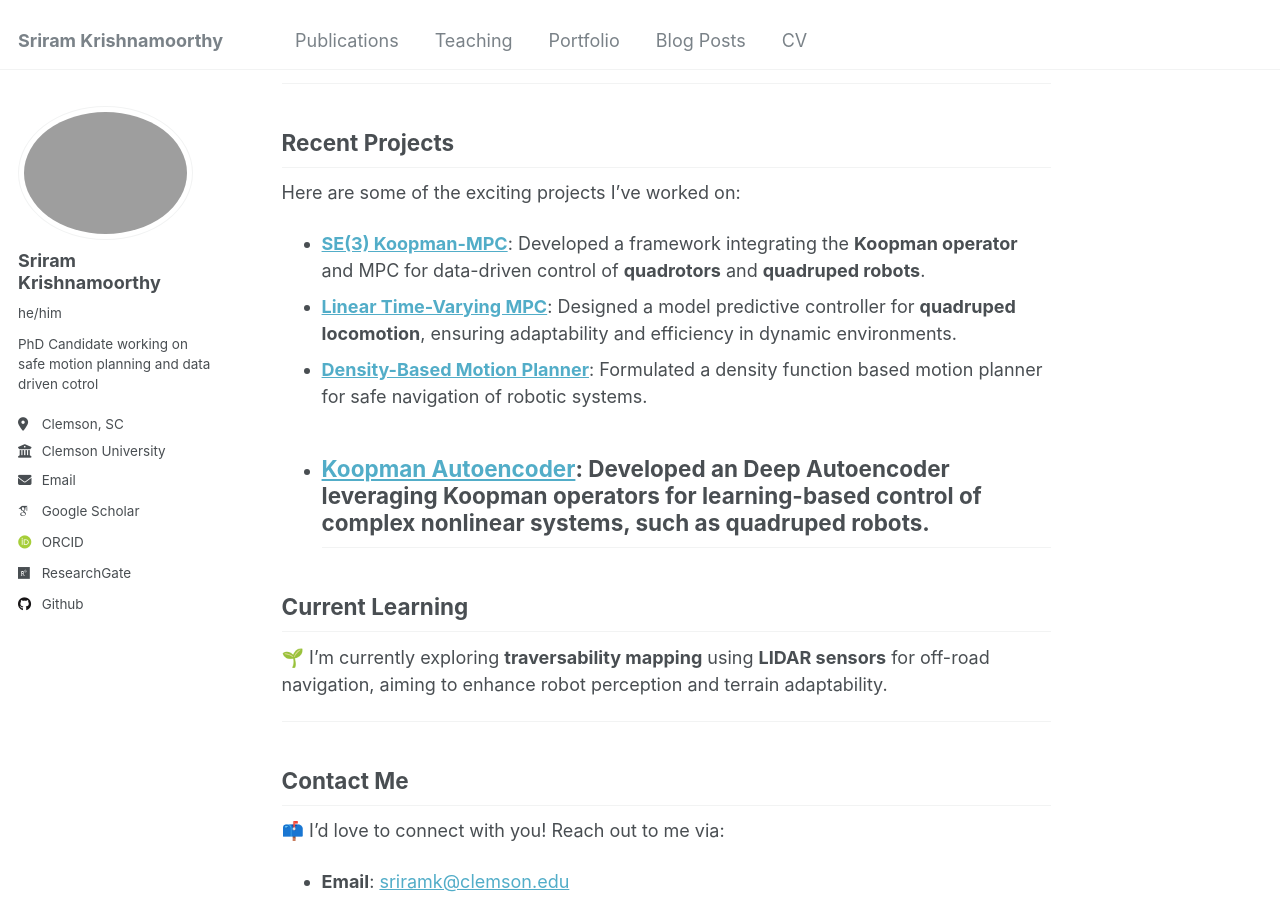
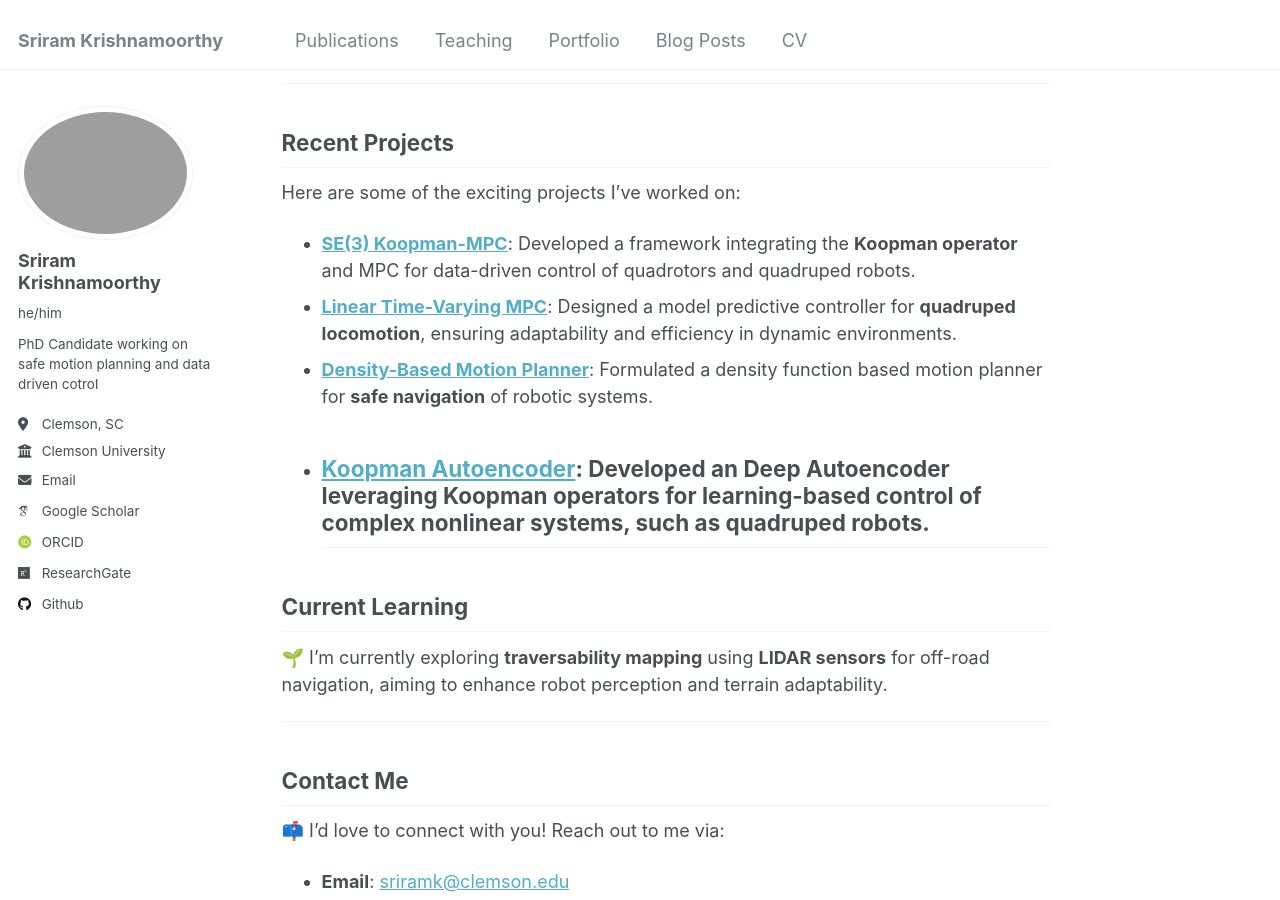
Before and after one commit to sriram-2502/sriram-2502.github.io, a Jekyll site: the page built from _pages/about.md, in a window 1280 px wide and 900 px high, scrolled down 700 px. Built offline with Jekyll 4.4.1, drawn with Linux system fonts in a browser that asks for light colours; some web fonts are replaced.

```diff
--- a/_pages/about.md
+++ b/_pages/about.md
@@ -28,10 +28,10 @@ I’m passionate about exploring innovative approaches in:
 
 Here are some of the exciting projects I’ve worked on:
 
-- [**SE(3) Koopman-MPC**](https://github.com/sriram-2502/KoopmanMPC_Quadrotor): Developed a framework integrating the **Koopman operator** and MPC for data-driven control of **quadrotors** and **quadruped robots**.
+- [**SE(3) Koopman-MPC**](https://github.com/sriram-2502/KoopmanMPC_Quadrotor): Developed a framework integrating the **Koopman operator** and MPC for data-driven control of quadrotors and quadruped robots.
 - [**Linear Time-Varying MPC**](https://github.com/AndrewZheng-1011/Quad_ConvexMPC): Designed a model predictive controller for **quadruped locomotion**, ensuring adaptability and efficiency in dynamic environments.
-- [**Density-Based Motion Planner**](https://github.com/sriram-2502/time_varying_density): Formulated a density function based motion planner for safe navigation of robotic systems.
-- [**Koopman Autoencoder**](https://github.com/sriram-2502/Deep_Koopman_AutoEncoder): Developed an Deep Autoencoder leveraging **Koopman operators** for learning-based control of complex nonlinear systems, such as quadruped robots.
+- [**Density-Based Motion Planner**](https://github.com/sriram-2502/time_varying_density): Formulated a density function based motion planner for **safe navigation** of robotic systems.
+- [**Koopman Autoencoder**](https://github.com/sriram-2502/Deep_Koopman_AutoEncoder): Developed an **Deep Autoencoder** leveraging Koopman operators for learning-based control of complex nonlinear systems, such as quadruped robots.
 ---
 
 ## Current Learning
```
